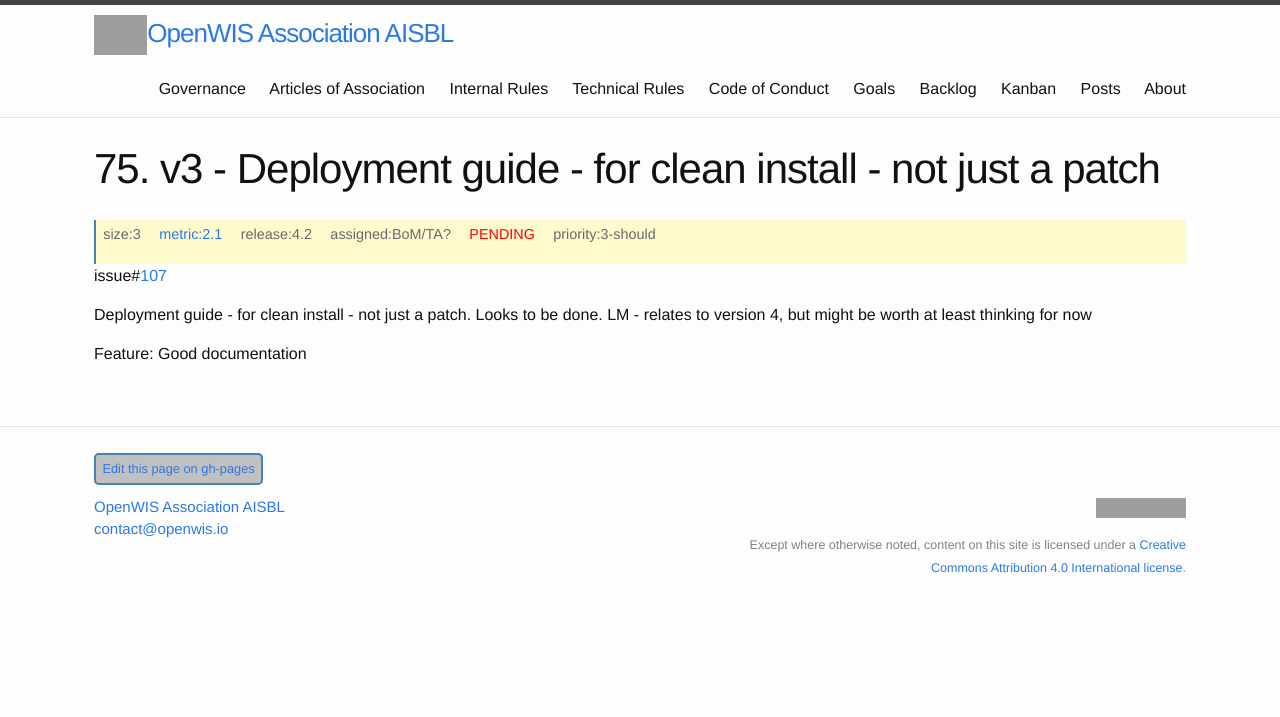
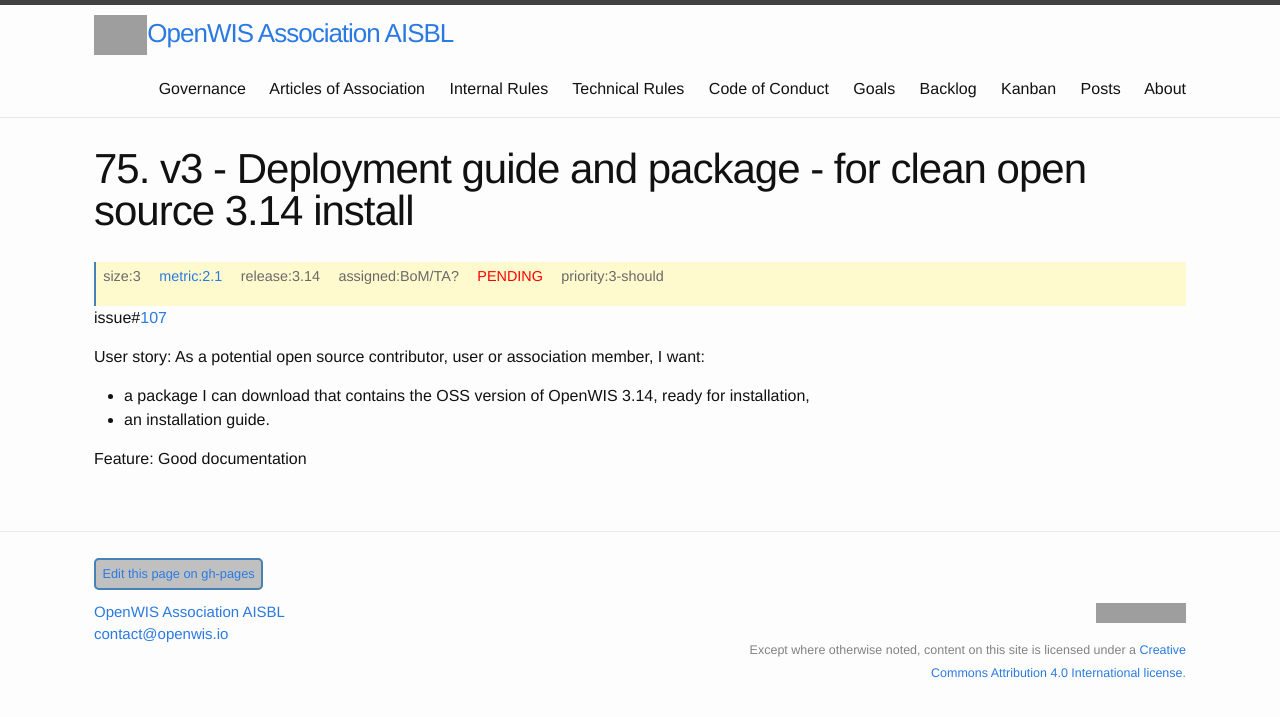
Before and after one commit to OpenWIS/openwis-documentation, a Jekyll site: the page built from _kanban/OpenWIS-Backlog-000075.md, in a window 1280 px wide. Shown: the top 717 px of the page. Built offline with Jekyll 4.4.1, drawn with Linux system fonts in a browser that asks for light colours; grey boxes are pictures that could not be loaded.

Commit message:
Update OpenWIS-Backlog-000075.md

```diff
--- a/_kanban/OpenWIS-Backlog-000075.md
+++ b/_kanban/OpenWIS-Backlog-000075.md
@@ -1,6 +1,6 @@
 ---
 layout: backlog
-title: v3 - Deployment guide - for clean install - not just a patch
+title: v3 - Deployment guide and package - for clean open source 3.14 install
 kanCategory: analyse
 kanSubCategory: pending
 kanAssigned: BoM/TA?
@@ -8,11 +8,13 @@
 kanIssue: 107
 kanPullReq:
 kanFeature: Good documentation
-kanRelease: 4.2
+kanRelease: 3.14
 kanMetric: 2.1
 kanSize: 3
 kanPriority: 3
 kanRepo: OpenWIS/openwis
 kanProject:
 ---
-Deployment guide - for clean install - not just a patch. Looks to be done. LM - relates to version 4, but might be worth at least thinking for now
+User story: As a potential open source contributor, user or association member, I want:
+  - a package I can download that contains the OSS version of OpenWIS 3.14, ready for installation,
+  - an installation guide.
```
